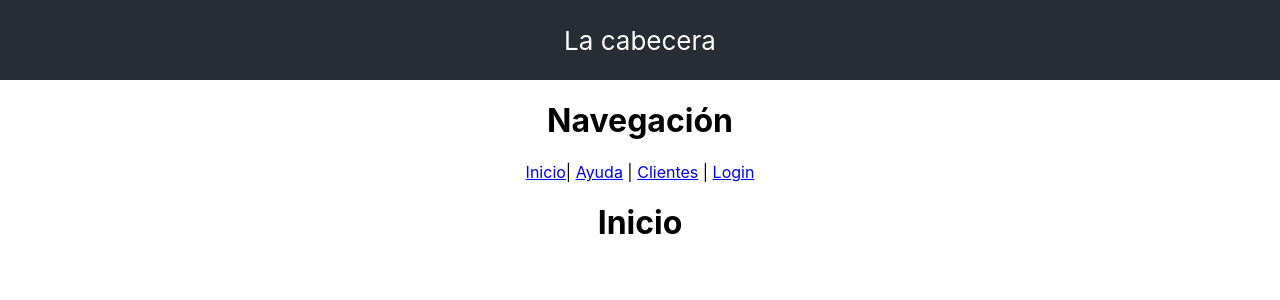
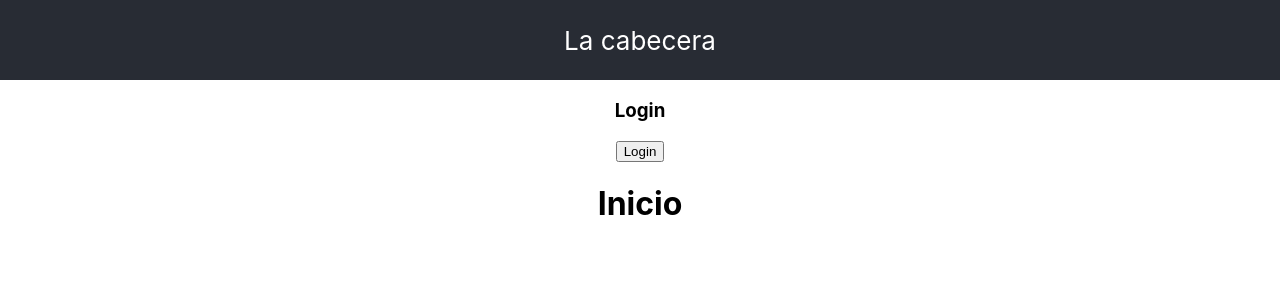
Before and after one commit to mtrinicc-code/myappts, a React (Create React App) app: page / in a window 1280 px wide. Shown: the top 300 px of the page. Built offline with nearby package versions, Linux system fonts and the light colour scheme.

Commit message:
con login funcionando

```diff
--- a/src/App.tsx
+++ b/src/App.tsx
@@ -16,6 +16,7 @@ import FormularioValidaciones from './components/FormularioValidaciones';
 import MiContenedor from './components/context/MiContenedor';
 import CochesComponente from './components/clientes/ClienteComponente';*/
 import AppRoutes from './components/final/AppRoutes';
+import Principal from './components/final/Principal';
 
 function App() {
   return (
@@ -23,9 +24,10 @@ function App() {
       <header className="App-header">
         <Cabecera></Cabecera>
       </header>
+      <Principal></Principal>
+      {/*
       <Menu></Menu>
       <AppRoutes></AppRoutes>
-      {/*
 
       <MiContenedor></MiContenedor>
       <hr/>
--- a/src/components/final/Login.tsx
+++ b/src/components/final/Login.tsx
@@ -16,7 +16,8 @@ export const Login = () => {
                         <DisplayLogin />
                     }
                 <div>
-                    <button onClick={() => setLoggedIn(!loggedIn)}>Login</button>
+                    <button onClick={() => setLoggedIn(!loggedIn)}>
+                        {loggedIn ? 'Logout' : 'Login'}</button>
                 </div>
             </div>
         </>
--- a/src/components/final/Menu.tsx
+++ b/src/components/final/Menu.tsx
@@ -1,22 +1,23 @@
 import { BrowserRouter, Link, Route, Routes } from "react-router-dom";
 import { LoginContext } from "./LoginContext";
-import {useState} from 'react';
+import {useContext, useState} from 'react';
 
 function Menu() {
-    const [loggedIn, setLoggedIn] = useState<boolean>(false)
+    const { loggedIn, setLoggedIn } = useContext(LoginContext)
 
     return (
         <div>
-            <LoginContext.Provider value={{ loggedIn, setLoggedIn }}>
 
-                <h1>Navegación</h1>
-                <nav>
-                    <Link to="/">Inicio</Link>|{" "}
-                    <Link to="/ayuda">Ayuda</Link> |{" "}
-                    <Link to="/clientes">Clientes</Link> |{" "}
-                    <Link to="/login">Login</Link> {""}
-                </nav>
-            </LoginContext.Provider>
+            {loggedIn &&
+                <>
+                    <h1>Menú</h1>
+                    <nav>
+                        <Link to="/">Inicio</Link>|{" "}
+                        <Link to="/ayuda">Ayuda</Link> |{" "}
+                        <Link to="/clientes">Clientes</Link> |{" "}
+                    </nav>
+                </>
+            }
         </div>
     )
 }
--- /dev/null
+++ b/src/components/final/Principal.tsx
@@ -0,0 +1,22 @@
+import React, {useState} from 'react';
+import AppRoutes from './AppRoutes';
+import { Login } from './Login';
+
+import {LoginContext} from "./LoginContext";
+import Menu from './Menu';
+
+
+
+function Principal() {
+    const [loggedIn, setLoggedIn] = useState<boolean>(false)
+
+    return (
+        <LoginContext.Provider value={{ loggedIn, setLoggedIn }}>
+            <Login />
+            <Menu />
+            <AppRoutes />
+        </LoginContext.Provider>
+    );
+}
+
+export default Principal;
```
